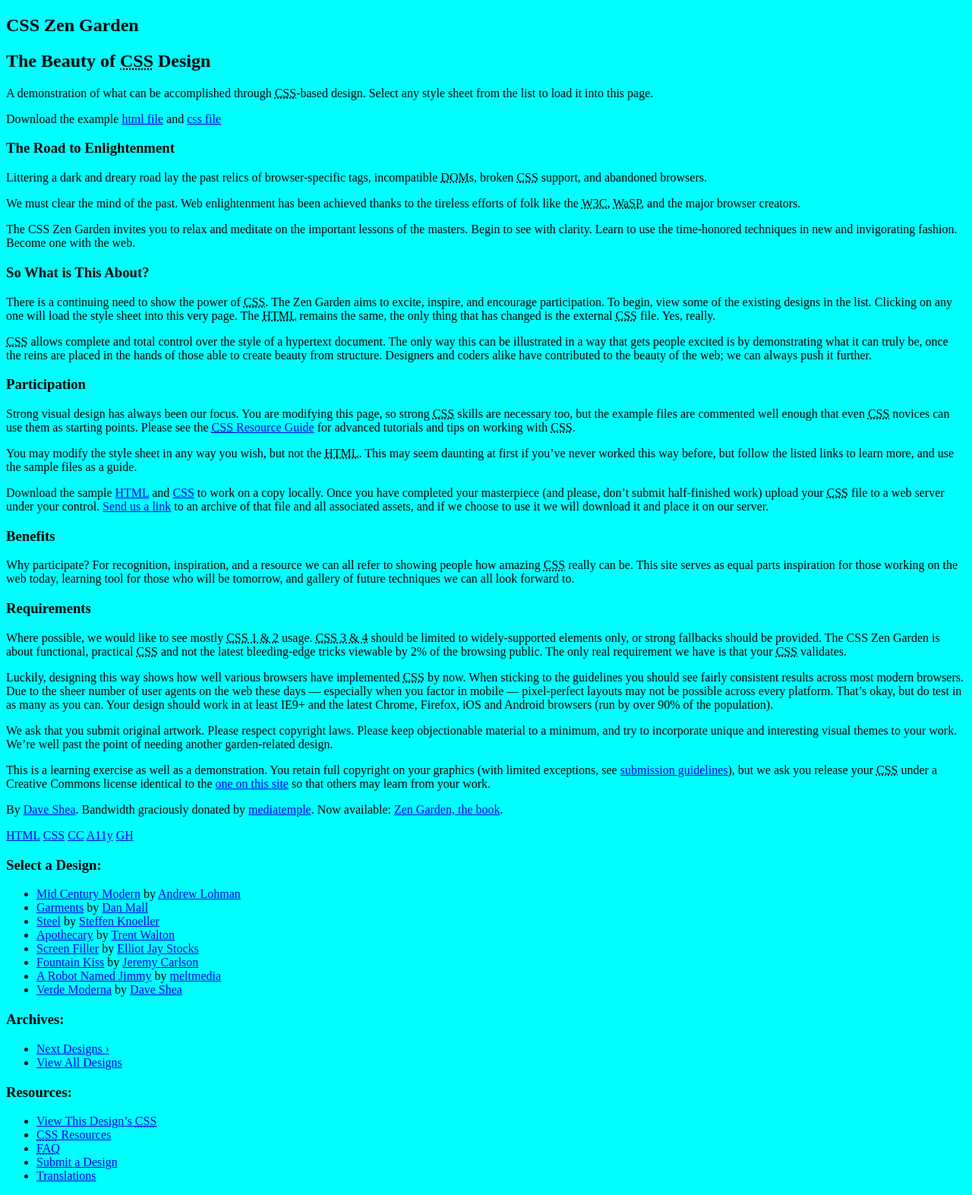
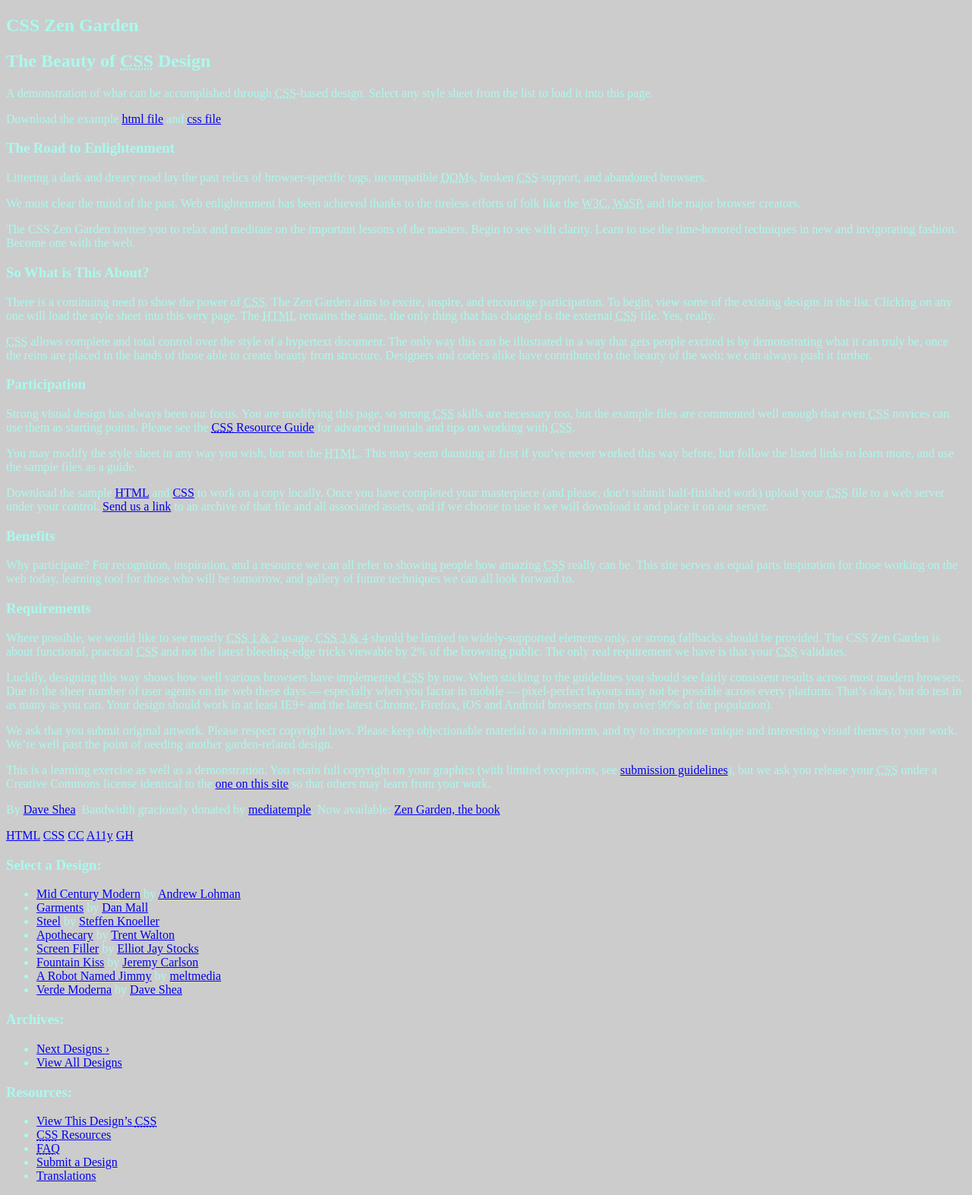
Before and after one commit to pondit/FTFL01-ITS-Laravel, a PHP site: page / in a window 1280 px wide. Shown: the whole page at 76% size. Run offline with PHP 8.4, Linux system fonts and the light colour scheme.

Commit message:
introducing attribute selector

```diff
--- a/ITS_2014000119_Zahidul_Hasan/Practices/CSS3 Practices/Zengarden Design Practice/css/selector_example.css
+++ b/ITS_2014000119_Zahidul_Hasan/Practices/CSS3 Practices/Zengarden Design Practice/css/selector_example.css
@@ -6,5 +6,12 @@
 
 *{
 
-	background-color: cyan;
+	background-color: #CCCCCC;
 }
+
+/* I need all the div elements that have 'role' attribute to color in pink */
+
+div [role]{
+
+	color: #A9FAEE;
+}
```
